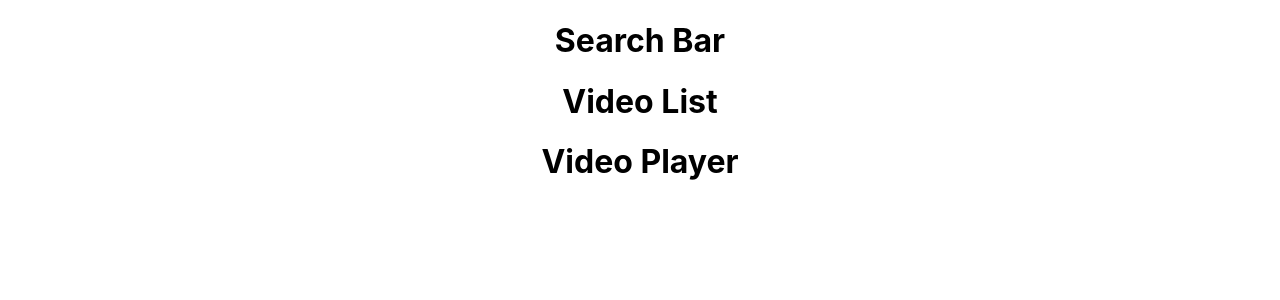
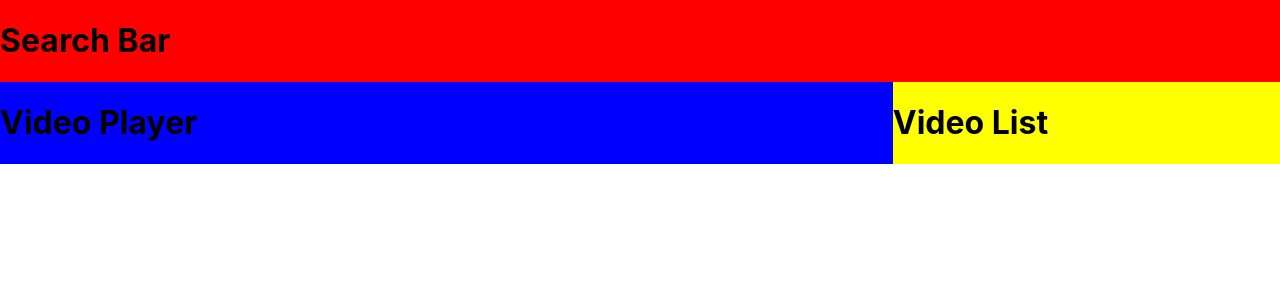
Before and after one commit to henriquechsf/youtube-api-redux, a React (Create React App) app: page / in a window 1280 px wide. Shown: the top 300 px of the page. Built offline with nearby package versions, Linux system fonts and the light colour scheme.

Commit message:
Grid Layout

```diff
--- a/src/App.css
+++ b/src/App.css
@@ -1,38 +1,22 @@
-.App {
-  text-align: center;
+.container {
+  display: grid;
+  grid-template-areas:
+    'search-bar search-bar search-bar search-bar'
+    'video-player video-player video-player video-list'
+    'video-player video-player video-player video-list'
 }
 
-.App-logo {
-  height: 40vmin;
-  pointer-events: none;
+.search-bar {
+  grid-area: search-bar;
+  background: red;
 }
 
-@media (prefers-reduced-motion: no-preference) {
-  .App-logo {
-    animation: App-logo-spin infinite 20s linear;
-  }
+.video-player {
+  grid-area: video-player;
+  background: blue;
 }
 
-.App-header {
-  background-color: #282c34;
-  min-height: 100vh;
-  display: flex;
-  flex-direction: column;
-  align-items: center;
-  justify-content: center;
-  font-size: calc(10px + 2vmin);
-  color: white;
+.video-list {
+  grid-area: video-list;
+  background: yellow;
 }
-
-.App-link {
-  color: #61dafb;
-}
-
-@keyframes App-logo-spin {
-  from {
-    transform: rotate(0deg);
-  }
-  to {
-    transform: rotate(360deg);
-  }
-}
--- a/src/App.js
+++ b/src/App.js
@@ -8,7 +8,7 @@
 class App extends Component {
   render() {
     return (
-      <div className="App">
+      <div className="container">
         <SearchBar />
         <VideoList />
         <VideoPlayer />
--- a/src/components/SearchBar.js
+++ b/src/components/SearchBar.js
@@ -3,7 +3,7 @@
 const SearchBar = props => {
     return (
 
-        <div>
+        <div className="search-bar">
             <h1>Search Bar</h1>
         </div>
 
--- a/src/components/VideoList.js
+++ b/src/components/VideoList.js
@@ -3,7 +3,7 @@
 const VideoList = props => {
     return (
 
-        <div>
+        <div className="video-list">
             <h1>Video List</h1>
         </div>
 
--- a/src/components/VideoPlayer.js
+++ b/src/components/VideoPlayer.js
@@ -3,7 +3,7 @@
 const VideoPlayer = props => {
     return (
 
-        <div>
+        <div className="video-player">
             <h1>Video Player</h1>
         </div>
 
```
